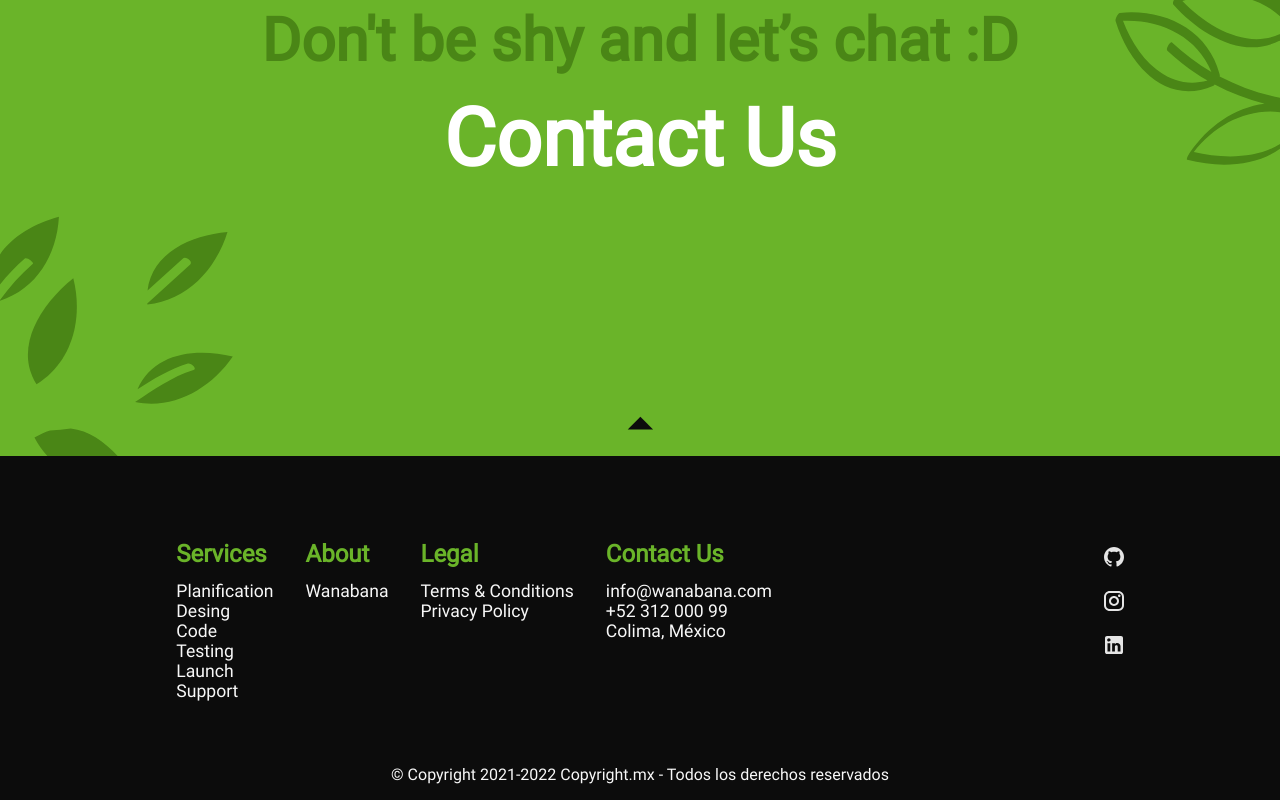
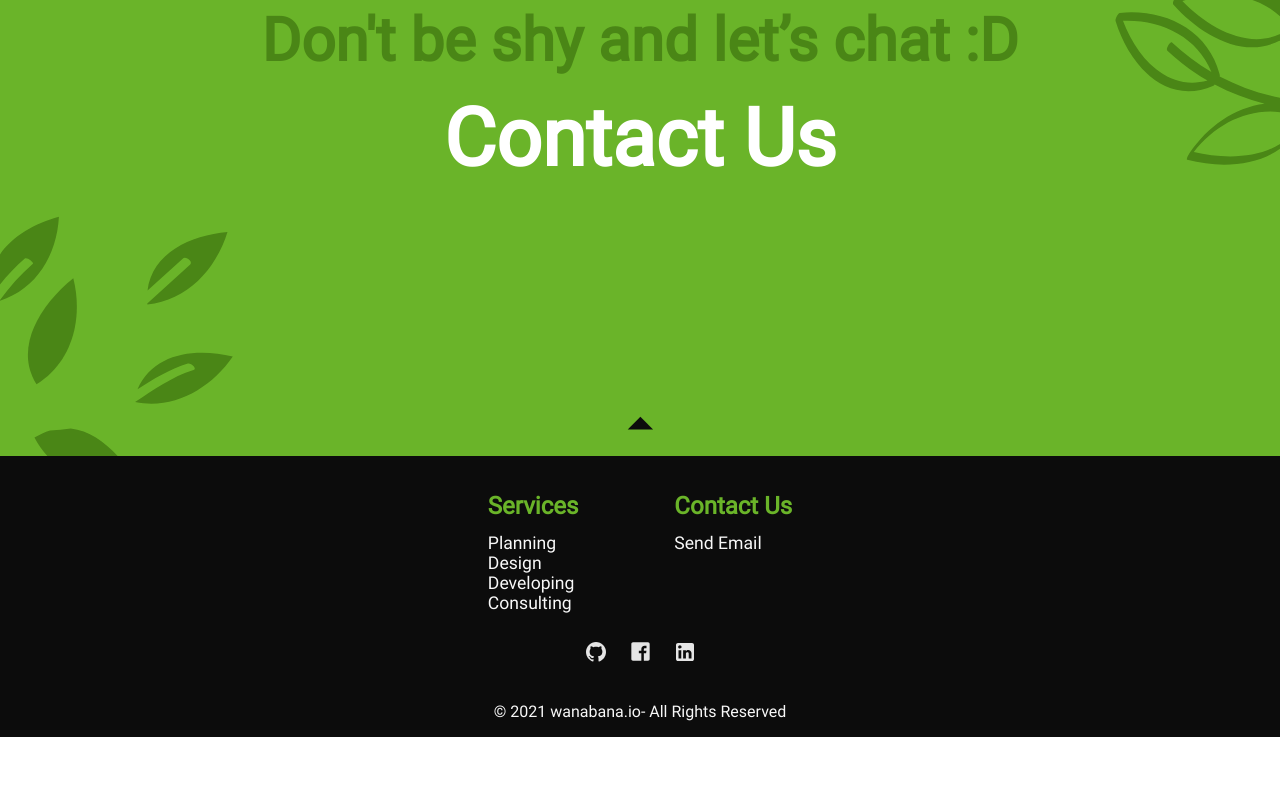
Before and after one commit to wanabana-io/quetzalcoatl, a React (Create React App) app: page / in a window 1280 px wide. Shown: the part 3484-4284 px from the top of the page. After the commit the page ends 4221 px from the top, so only its background shows below. Built offline with nearby package versions, Linux system fonts and the light colour scheme; no server answers.

Commit message:
Hotfix in footer section
Modified the services section and contact, another sections are be deleted.
Modified the copyright section with new action to update the year automatically.

```diff
--- a/src/components/Footer/footer.jsx
+++ b/src/components/Footer/footer.jsx
@@ -1,6 +1,7 @@
 import IconGithub from '../../assets/footer/icon-github.svg'
-import IconInstragram from '../../assets/footer/icon-instagram.svg'
+import IconFacebook from '../../assets/footer/icon-facebook.svg';
 import IconLinkedin from '../../assets/footer/icon-linkedin.svg'
+import HeaderItem from "../../shared/HeaderItem/headerItem";
 import { ReactSVG } from 'react-svg'
 
 const Footer = () => (
@@ -10,65 +11,58 @@ const Footer = () => (
         <div className='footer__items-wrapper'>
           <div className='footer__links-items'>
             <h2>Services</h2>
-            <a href="/#">
-              Planification
-            </a>
-            <a href="/#">
-              Desing
-            </a>
-            <a href="/#">
-              Code
-            </a>
-            <a href="/#">
-              Testing
-            </a>
-            <a href="/#">
-              Launch
-            </a>
-            <a href="/#">
-              Support
-            </a>
-          </div>
-          <div className='footer__links-items'>
-            <h2>About</h2>
-            <a href="/#">
-              Wanabana
-            </a>
+
+            <HeaderItem
+              goTo="services"
+              text="Planning"
+              itemClass="footer_links-items-services"
+            />
+
+            <HeaderItem
+              goTo="services"
+              text="Design"
+              itemClass="footer_links-items-services"
+            />
+
+            <HeaderItem
+              goTo="services"
+              text="Developing"
+              itemClass="footer_links-items-services"
+            />
+
+            <HeaderItem
+              goTo="services"
+              text="Consulting"
+              itemClass="footer_links-items-services"
+            />
           </div>
         </div>
+
         <div className='footer__items-wrapper'>
-          <div className='footer__links-items'>
-            <h2>Legal</h2>
-            <a href="/#">
-              Terms & Conditions
-            </a>
-            <a href="/#">
-              Privacy Policy
-            </a>
-          </div>
           <div className='footer__links-items '>
             <h2>Contact Us</h2>
-            <a href="/#">
-              info@wanabana.com
-            </a>
-            <a href="/#">
-              +52 312 000 99
-            </a>
-            <a href="/#">
-              Colima, México
+            <a href="mailto: imanny.eg@gmail.com">
+              Send Email
             </a>
           </div>
         </div>
       </div>
+
       <div className='footer__icons-container'>
-        <ReactSVG src={IconGithub} />
-        <ReactSVG src={IconInstragram} />
-        <ReactSVG src={IconLinkedin} />
+        <a href='https://github.com/wanabana-io'  >
+          <ReactSVG src={IconGithub} className="footer__icons-separation"/>
+        </a>
+        <a href="https://www.facebook.com/wanabana.io">
+          <ReactSVG src={IconFacebook} className="footer__icons-separation" />
+        </a>
+        <a>
+          <ReactSVG src={IconLinkedin} className="footer__icons-separation" />
+        </a>
       </div>
     </div>
     <div className='footer__website-right'>
       <small>
-        &#169; Copyright 2021-2022 Copyright.mx - Todos los derechos reservados
+        &#169; {(new Date().getFullYear())} wanabana.io- All Rights Reserved
       </small>
     </div>
   </div>
--- a/src/sass/components/_footer.scss
+++ b/src/sass/components/_footer.scss
@@ -7,22 +7,11 @@
     align-items: center;
     display: flex;
     flex-direction: column;
-    justify-content: space-around;
     padding: 1rem 0;
-
-    @include desktop {
-      flex-direction: row;
-    }
   }
 
   &__links-container {
     display: flex;
-    justify-content: space-between;
-    margin: 2rem;
-
-    @include desktop {
-      max-width: 100%;
-    }
   }
 
   &__items-wrapper {
@@ -36,16 +25,18 @@
   }
 
   &__links-items {
-    align-items: flex-start;
-    box-sizing: border-box;
     display: flex;
     flex-direction: column;
-    text-align: left;
     margin: 0 1rem;
 
     @include desktop {
-      margin: 1rem;
+      margin: 0rem 3rem;
+      cursor: pointer;
     }
+  }
+
+  &__links-items-services {
+    margin: 1rem 0;
   }
 
   &__links-items h2 {
@@ -55,8 +46,8 @@
   }
 
   &__links-items a {
+    color: $white-elementary;
     font-size: 1.1rem;
-    color: $white-elementary;
     text-decoration: none;
   }
 
@@ -64,16 +55,21 @@
     display: flex;
 
     @include desktop {
-      flex-direction: column;
+      flex-direction: row;
     }
   }
 
-  &__icons-container div {
-    margin: 0 0.8rem;
+  &__icons-container {
+    margin: 1rem 0.8rem;
+    align-items: center;
 
     @include desktop {
       margin-bottom: 0.5rem ;
     }
+  }
+
+  &__icons-separation {
+    margin: 10px;
   }
 
   &__website-right{
```
Also changed, not shown: src/assets/footer/icon-facebook.svg (added).
